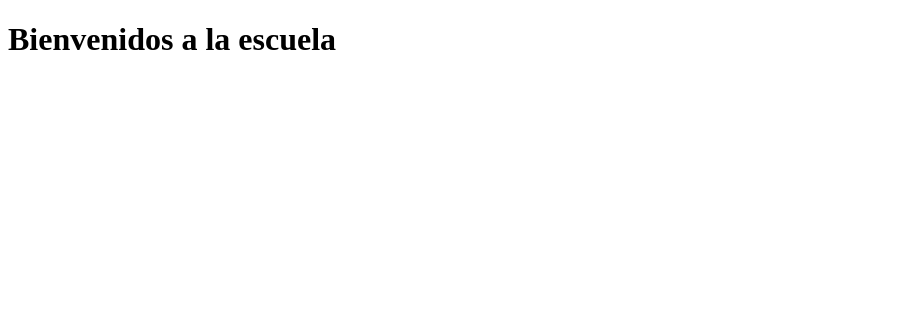
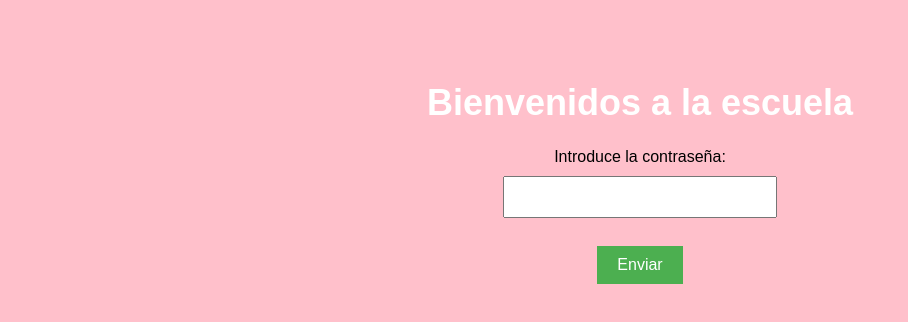
Before and after one commit to miabozzetto/html, a plain HTML site: page index.html in a window 1280 px wide. Shown: the whole page, without its empty margins (0-908 px from the left). Drawn offline with Linux system fonts and the light colour scheme.

Commit message:
Update index.html

```diff
--- a/index.html
+++ b/index.html
@@ -3,9 +3,50 @@
 <head>
     <meta charset="UTF-8">
     <meta name="viewport" content="width=device-width, initial-scale=1.0">
-    <title>Mensaje de Bienvenida</title>
+    <title>Bienvenidos a la escuela</title>
+    <style>
+        body {
+            background-color: pink; /* Fondo rosa */
+            font-family: Arial, sans-serif;
+            text-align: center;
+            padding: 50px;
+        }
+        h1 {
+            color: white;
+            font-size: 36px;
+        }
+        form {
+            margin-top: 20px;
+        }
+        input[type="password"] {
+            padding: 10px;
+            font-size: 16px;
+            width: 250px;
+            margin-top: 10px;
+        }
+        button {
+            padding: 10px 20px;
+            font-size: 16px;
+            background-color: #4CAF50;
+            color: white;
+            border: none;
+            cursor: pointer;
+            margin-top: 10px;
+        }
+        button:hover {
+            background-color: #45a049;
+        }
+    </style>
 </head>
 <body>
+
     <h1>Bienvenidos a la escuela</h1>
+
+    <form>
+        <label for="password">Introduce la contraseña:</label><br>
+        <input type="password" id="password" name="password" required><br><br>
+        <button type="submit">Enviar</button>
+    </form>
+
 </body>
 </html>
```
